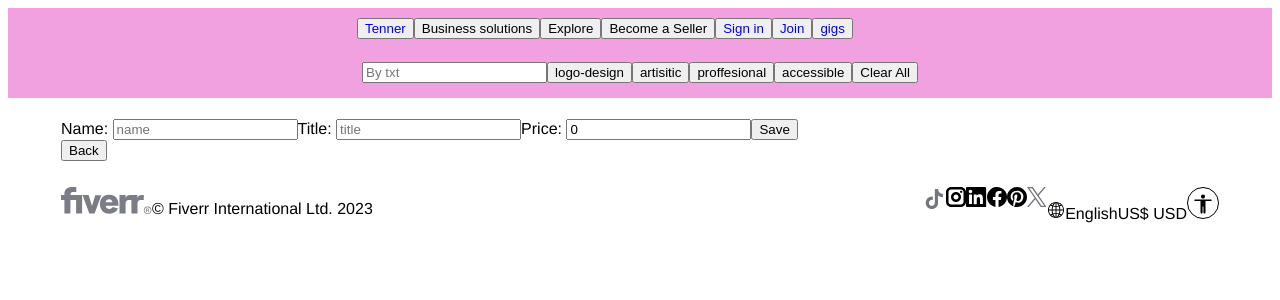
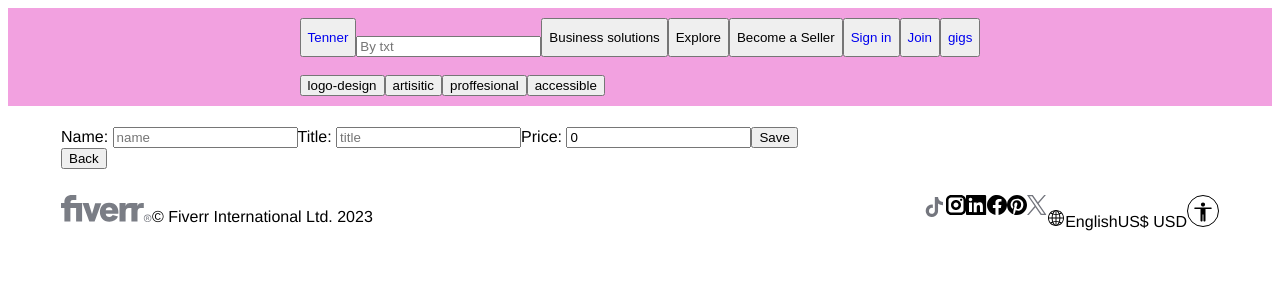
Before and after one commit to ItamarSa/front, a React (Vite) app: page /edit in a window 1280 px wide. Shown: the top 300 px of the page. Built offline with nearby package versions, Linux system fonts and the light colour scheme.

Commit message:
F/split the filters

```diff
--- a/package.json
+++ b/package.json
@@ -19,6 +19,7 @@
     "react-router-dom": "^6.16.0",
     "react-slick": "^0.29.0",
     "redux": "^4.2.1",
+    "redux-thunk": "^2.4.2",
     "slick-carousel": "^1.8.1",
     "socket.io-client": "^4.7.2"
   },
--- a/src/cmps/AppHeader.jsx
+++ b/src/cmps/AppHeader.jsx
@@ -1,52 +1,73 @@
-import { Link, NavLink } from 'react-router-dom'
-import { useSelector } from 'react-redux'
-import routes from '../routes'
-import { showErrorMsg, showSuccessMsg } from '../services/event-bus.service'
-import { login, logout, signup } from '../store/action/user.actions.js'
-import { LoginSignup } from './LoginSignup.jsx'
-import { useEffect, useState } from 'react'
-import { GigFilter } from './GigFilter'
-import { setGigFilter } from '../store/action/gig.actions'
+import React, { useState, useEffect } from "react";
+import { Link, NavLink } from "react-router-dom";
+import { useSelector } from "react-redux";
+import routes from "../routes";
+import { showErrorMsg, showSuccessMsg } from "../services/event-bus.service";
+import { login, logout, signup } from "../store/action/user.actions.js";
+import { LoginSignup } from "./LoginSignup.jsx";
+import { GigFilter } from "./GigFilter";
+import { setGigFilter } from "../store/action/gig.actions";
+import { TextFilter } from "./TextFilter"; // Import the TextFilter component
+import { TagFilter } from "./TagFilter"; // Import the TagFilter component
 
 export function AppHeader() {
-    const user = useSelector(storeState => storeState.userModule.user)
-    const [showBusinessModal, setShowBusinessModal] = useState(false)
-    const [showExploreModal, setShowExploreModal] = useState(false)
-    const filterBy = useSelector(storeState => storeState.gigModule.filterBy)
-
-
+  const user = useSelector((storeState) => storeState.userModule.user);
+  const [showBusinessModal, setShowBusinessModal] = useState(false);
+  const [showExploreModal, setShowExploreModal] = useState(false);
+  const filterBy = useSelector((storeState) => storeState.gigModule.filterBy);
 
   const closeModals = () => {
-        setShowBusinessModal(false)
-        setShowExploreModal(false)
-    }
+    setShowBusinessModal(false);
+    setShowExploreModal(false);
+  };
 
   useEffect(() => {
-        document.body.addEventListener('click', closeModals)
+    document.body.addEventListener("click", closeModals);
     return () => {
-            document.body.removeEventListener('click', closeModals)
-        }
-    }, [])
+      document.body.removeEventListener("click", closeModals);
+    };
+  }, []);
 
   function onSetFilter(filterBy) {
-        console.log('filterBy:', filterBy)
-        setGigFilter(filterBy)
+    // console.log("filterBy:", filterBy);
+    setGigFilter(filterBy);
   }
 
   return (
-        <header className='app-header full'>
-            <nav className='header'>
-                <div className='main-nav'>
-                    <button><NavLink title='home' to='/'>Tenner</NavLink></button>
+    <header className="app-header full">
+      <nav className="header">
+        <div className="main-nav">
 
-                    <button onClick={(e) => { e.stopPropagation(); setShowBusinessModal(!showBusinessModal) }}>Business solutions</button>
-                    <button onClick={(e) => { e.stopPropagation(); setShowExploreModal(!showExploreModal) }}>Explore</button>
+          <button>
+            <NavLink title="home" to="/">
+              Tenner
+            </NavLink>
+          </button>
+           {/* Render the TextFilter component */}
+           <TextFilter onSetFilter={onSetFilter} />
+
+          <button
+            onClick={(e) => {
+              e.stopPropagation();
+              setShowBusinessModal(!showBusinessModal);
+            }}
+          >
+            Business solutions
+          </button>
+          <button
+            onClick={(e) => {
+              e.stopPropagation();
+              setShowExploreModal(!showExploreModal);
+            }}
+          >
+            Explore
+          </button>
           {/* ... */}
 
           {showBusinessModal && (
-                        <div className='side-modal' onClick={(e) => e.stopPropagation()}>
+            <div className="side-modal" onClick={(e) => e.stopPropagation()}>
               <h2>Business Solutions</h2>
-                            <div className='child-buttons'>
+              <div className="child-buttons">
                 <button>Button 1</button>
                 <button>Button 2</button>
                 <button>Button 3</button>
@@ -57,9 +78,9 @@
 
           {/* Render Explore Modal */}
           {showExploreModal && (
-                        <div className='side-modal' onClick={(e) => e.stopPropagation()}>
+            <div className="side-modal" onClick={(e) => e.stopPropagation()}>
               <h2>Explore</h2>
-                            <div className='child-buttons'>
+              <div className="child-buttons">
                 <button>Button 1</button>
                 <button>Button 2</button>
                 <button>Button 3</button>
@@ -70,36 +91,37 @@
 
           <button>Become a Seller</button>
           {/* <button>🌐English</button> */}
-                    <button><NavLink title='Login' to="/login">Sign in  </NavLink></button>
-                    <button> <NavLink title='Login' to="/login">Join</NavLink></button>
-                    <button>  <NavLink title='gig' to="/gig">gigs</NavLink></button>
+          <button>
+            <NavLink title="Login" to="/login">
+              Sign in
+            </NavLink>
+          </button>
+          <button>
+            <NavLink title="Login" to="/login">
+              Join
+            </NavLink>
+          </button>
+          <button>
+            <NavLink title="gig" to="/gig">
+              gigs
+            </NavLink>
+          </button>
         </div>
-                <div className='filter'>
-                    <GigFilter onSetFilter={onSetFilter} />
-
-
-                    {user &&
-                        <span className='user-info'>
+        <div className="filter">
+          {/* Render the TagFilter component */}
+          <TagFilter onSetFilter={onSetFilter} />
+          {user && (
+            <span className="user-info">
               <Link to={`user/${user._id}`}>
                 {user.imgUrl && <img src={user.imgUrl} />}
                 {user.email}
               </Link>
               {/* <span className='score'>{user.score?.toLocaleString()}</span> */}
-
             </span>
-                    }
+          )}
           {/* {routes.map(route => <NavLink key={route.path} to={route.path}>{route.label}</NavLink>)} */}
         </div>
       </nav>
-
-
-
-
-
-
-
-
-
     </header>
-    )
+  );
 }
--- /dev/null
+++ b/src/cmps/TagFilter.jsx
@@ -0,0 +1,72 @@
+import React, { useState, useEffect } from "react";
+import { useLocation, useNavigate } from "react-router-dom";
+import { utilService } from "../services/util.service";
+import { gigService } from "../services/gig.service.local";
+
+const gigTags = gigService.getGigTags();
+
+export function TagFilter({ filterBy, onSetFilter }) {
+  const location = useLocation();
+  const navigate = useNavigate();
+
+  const searchParams = new URLSearchParams(location.search);
+  const filterByFromURL = {
+    tags: searchParams.getAll("tags") || [],
+  };
+
+  const [filterByTags, setFilterByTags] = useState(filterByFromURL);
+
+  const debouncedUpdateURL = utilService.debounce(updateURL, 500);
+
+  useEffect(() => {
+    onSetFilter(filterByTags);
+  }, [filterByTags, onSetFilter]);
+
+  useEffect(() => {
+    setFilterByTags(filterByFromURL);
+  }, [location.search]);
+
+  function handleTagButtonClick(tag) {
+    const updatedTags = [tag]
+    setFilterByTags({ tags: updatedTags });
+    debouncedUpdateURL({ tags: updatedTags });
+  }
+//   function handleTagButtonClick(tag) {
+//     // Create a new array with the clicked tag
+//     const updatedTags = [tag]
+//     setFilterBy({ txt: filterBy.txt, tags: updatedTags }) // Preserve text filter
+//     debouncedUpdateURL({ txt: filterBy.txt, tags: updatedTags })
+//   }
+
+  function updateURL(params) {
+    const queryString = new URLSearchParams(params).toString();
+    navigate(`/gigs?${queryString}`);
+  }
+  function handleClearAll() {
+    setFilterByTags({ txt: "", tags: [] }) // Clear existing filter
+    debouncedUpdateURL({ txt: "", tags: [] })
+  }
+
+  return (
+    <div>
+      <div className="filter-group">
+        <label></label>
+        <br />
+        {gigTags.map((tag) => (
+          <button
+            key={tag}
+            className={
+              filterByTags.tags.includes(tag) ? "selected" : ""
+            }
+            onClick={() => handleTagButtonClick(tag)}
+          >
+            {tag}
+          </button>
+        ))}
+        {/* <button className="clear-all-button" onClick={handleClearAll}>
+            Clear All
+          </button> */}
+      </div>
+    </div>
+  );
+}
--- /dev/null
+++ b/src/cmps/TextFilter.jsx
@@ -0,0 +1,59 @@
+import React, { useState, useEffect } from "react";
+import { useLocation, useNavigate } from "react-router-dom";
+import { utilService } from "../services/util.service";
+
+export function TextFilter({ filterBy, onSetFilter }) {
+    const location = useLocation();
+    const navigate = useNavigate();
+
+    const searchParams = new URLSearchParams(location.search);
+    const filterByFromURL = {
+        txt: searchParams.get("txt") || "",
+    };
+    console.log('filterByFromURL:', filterByFromURL)
+
+    const [filterByText, setFilterByText] = useState(filterByFromURL);
+
+    const debouncedUpdateURL = utilService.debounce(updateURL, 500);
+
+    useEffect(() => {
+        onSetFilter(filterByText);
+    }, [filterByText, onSetFilter]);
+
+    useEffect(() => {
+        setFilterByText(filterByFromURL);
+    }, [location.search]);
+
+    function handleChange({ target }) {
+        const { value, name: field } = target;
+        setFilterByText((prevFilter) => ({
+            ...prevFilter,
+            [field]: value,
+        }));
+        // Update URL parameters here
+        const newSearchParams = new URLSearchParams(location.search);
+        newSearchParams.set(field, value);
+        navigate(`/gigs?${newSearchParams.toString()}`);
+    }
+    function updateURL(params) {
+        const queryString = new URLSearchParams(params).toString();
+        navigate(`/gigs?${queryString}`);
+    }
+
+    return (
+        <div>
+            <div className="filter-group">
+                <label htmlFor="txt"></label>
+                <br />
+                <input
+                    value={filterByText.txt}
+                    onChange={handleChange}
+                    type="text"
+                    placeholder="By txt"
+                    id="txt"
+                    name="txt"
+                />
+            </div>
+        </div>
+    );
+}
--- a/src/pages/GigIndex.jsx
+++ b/src/pages/GigIndex.jsx
@@ -24,7 +24,7 @@
             console.log('err:', err)
             showErrorMsg('Cannot load toys')
         }
-    }, [filterBy])
+    }, [])
 
     // function onSetFilter(filterBy) {
     //     console.log('filterBy:', filterBy)
--- a/src/services/gig.service.local.js
+++ b/src/services/gig.service.local.js
@@ -36,23 +36,23 @@
 //     var gigs = await storageService.query(STORAGE_KEY)}
 
 async function query(filterBy = {}) {
-    console.log('hi')
+    // console.log('hi')
     var gigs = await storageService.query(STORAGE_KEY, filterBy)
-    let GigToDisplay = [...gigs]
+    let gigToDisplay = [...gigs]
     if (filterBy.txt) {
         const regex = new RegExp(filterBy.txt, 'i')
-        GigToDisplay = GigToDisplay.filter(gig => regex.test(gig.title) || regex.test(gig.description))
+        gigToDisplay = gigToDisplay.filter(gig => regex.test(gig.title) || regex.test(gig.description))
     }
     if (filterBy.price) {
-        GigToDisplay = GigToDisplay.filter(gig => gig.price <= filterBy.price)
+        gigToDisplay = gigToDisplay.filter(gig => gig.price <= filterBy.price)
     }
     if (filterBy.tags && filterBy.tags.length > 0) {
-        GigToDisplay = GigToDisplay.filter(gig => {
+        gigToDisplay = gigToDisplay.filter(gig => {
             return gig.tags.some(tag => filterBy.tags.includes(tag))
         })
     }
-    console.log('GigToDisplay:', GigToDisplay)
-    return GigToDisplay
+    // console.log('gigToDisplay:', gigToDisplay)
+    return gigToDisplay
 }
 
 function getById(gigId) {
--- a/src/store/store.js
+++ b/src/store/store.js
@@ -18,7 +18,7 @@
 
 
 store.subscribe(() => {
-    console.log('**** Store state changed: ****')
-    console.log('storeState:\n', store.getState())
-    console.log('*******************************')
+    // console.log('**** Store state changed: ****')
+    // console.log('storeState:\n', store.getState())
+    // console.log('*******************************')
 })
```
Also changed, not shown: 1 other file (tests, documents, lock files or other folders). Lines whose indentation alone changed are shown as unchanged.
